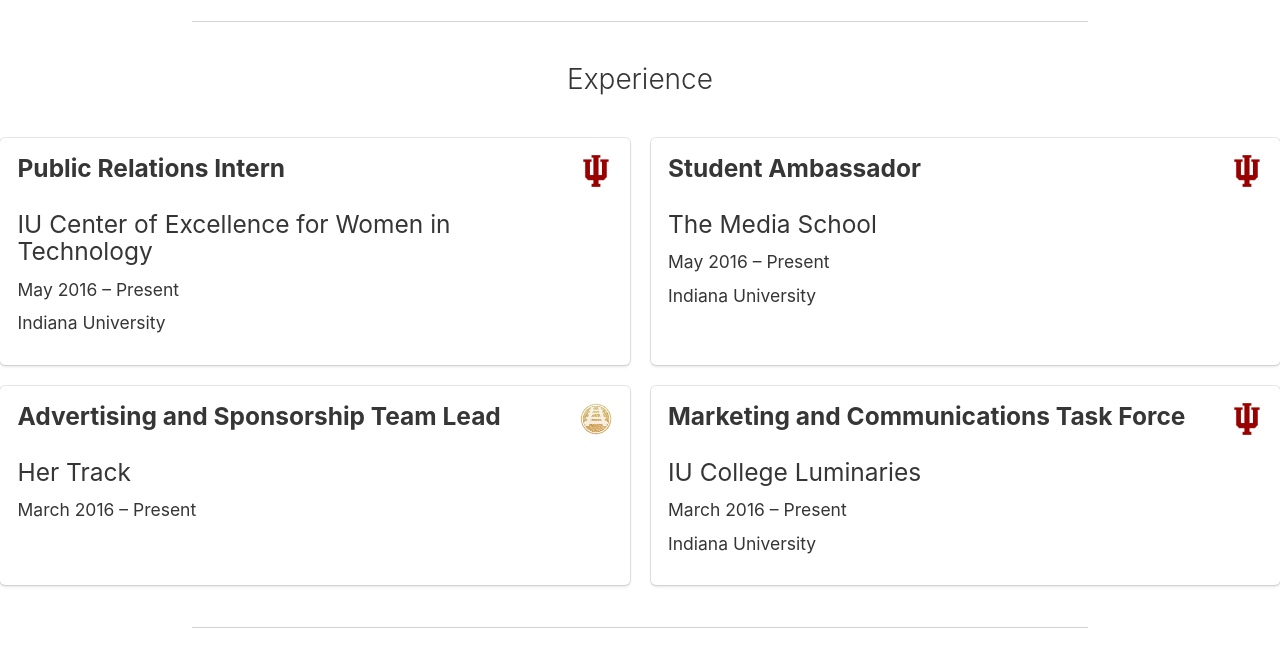
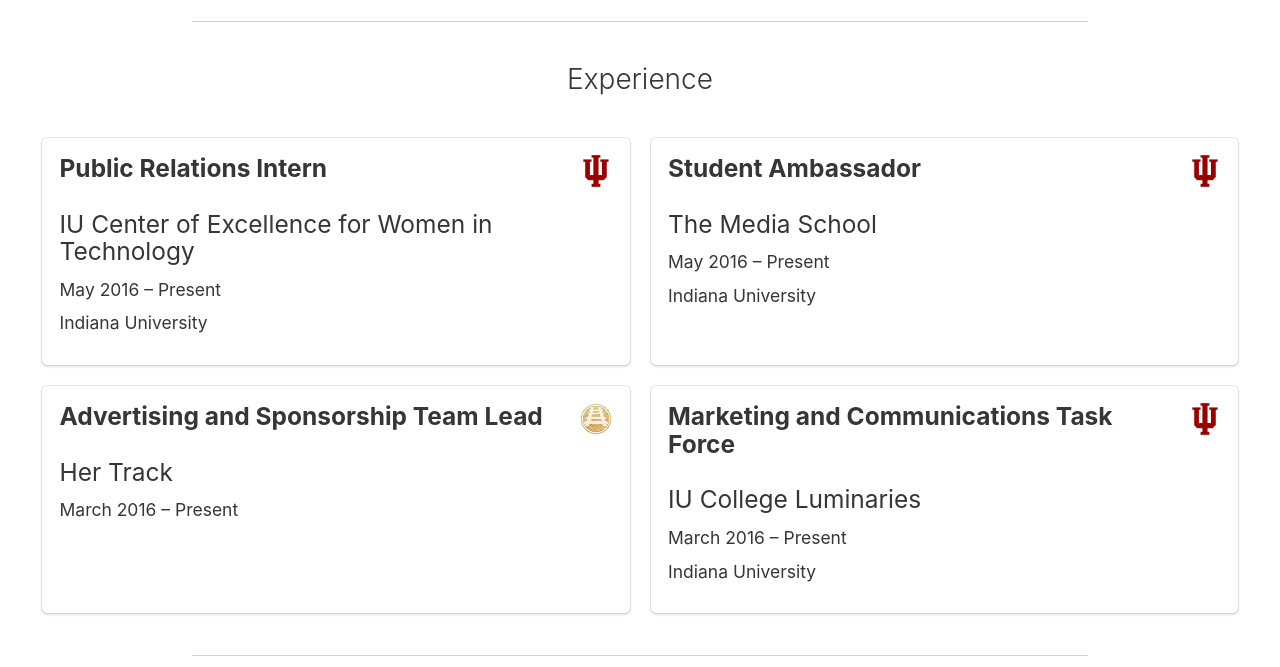
Before and after one commit to sarahhunker/sarahhunker.github.io, a plain HTML site: page index.html in a window 1280 px wide. Shown: the part 680-1347 px from the top of the page. Drawn offline with Linux system fonts and the light colour scheme.

Commit message:
Fix padding for tile elements

```diff
--- a/main.css
+++ b/main.css
@@ -1,4 +1,6 @@
-
+.tile.is-ancestor {
+    padding: 0 3rem;
+}
 .footer-line.hero-footer {
     height: 1px;
     background-color: lightgrey;
```
